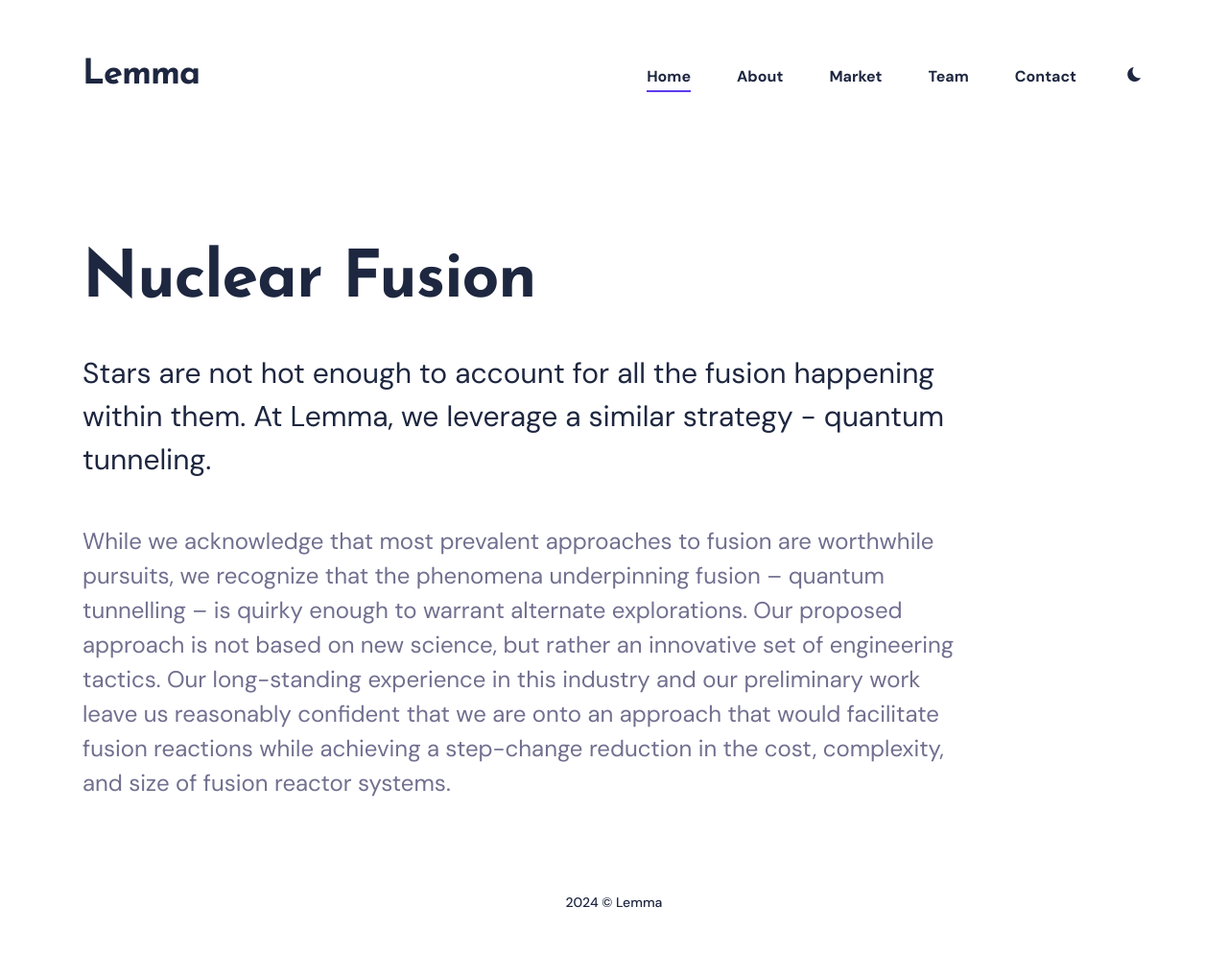
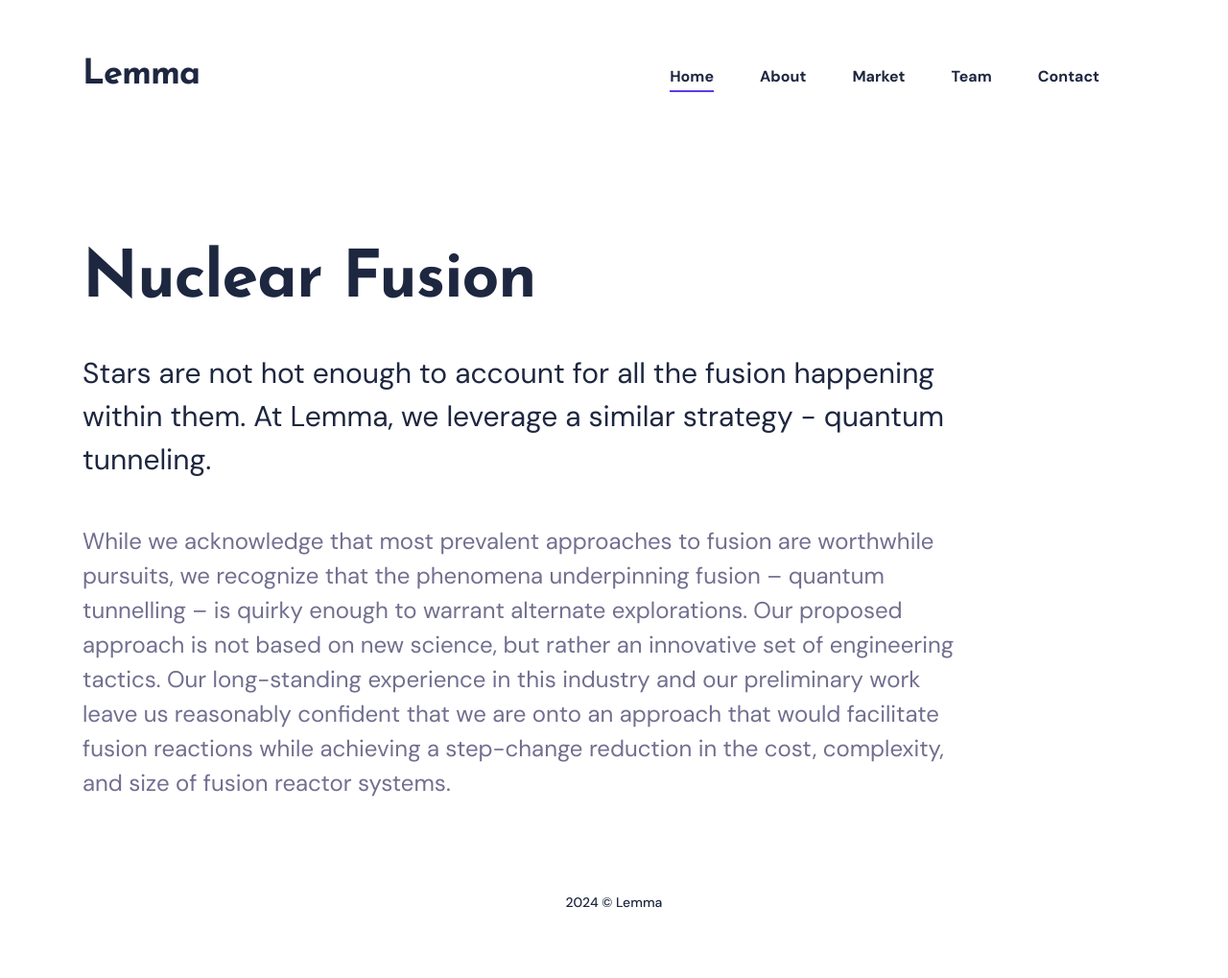
Before and after one commit to wildremote/wildremote.github.io, a Jekyll site: the page built from index.html, in a window 1280 px wide. Shown: the whole page at 96% size. Built offline with Jekyll 4.4.1, drawn with Linux system fonts in a browser that asks for light colours; nearby versions of some CDN libraries.

Commit message:
Update header toggle theme display to none

```diff
--- a/_sass/3-modules/_header.scss
+++ b/_sass/3-modules/_header.scss
@@ -147,7 +147,7 @@
 /* Toggle Theme */
 .toggle-theme {
   position: relative;
-  display: flex;
+  display: none;
   justify-content: center;
   align-items: center;
   width: 24px;
```
